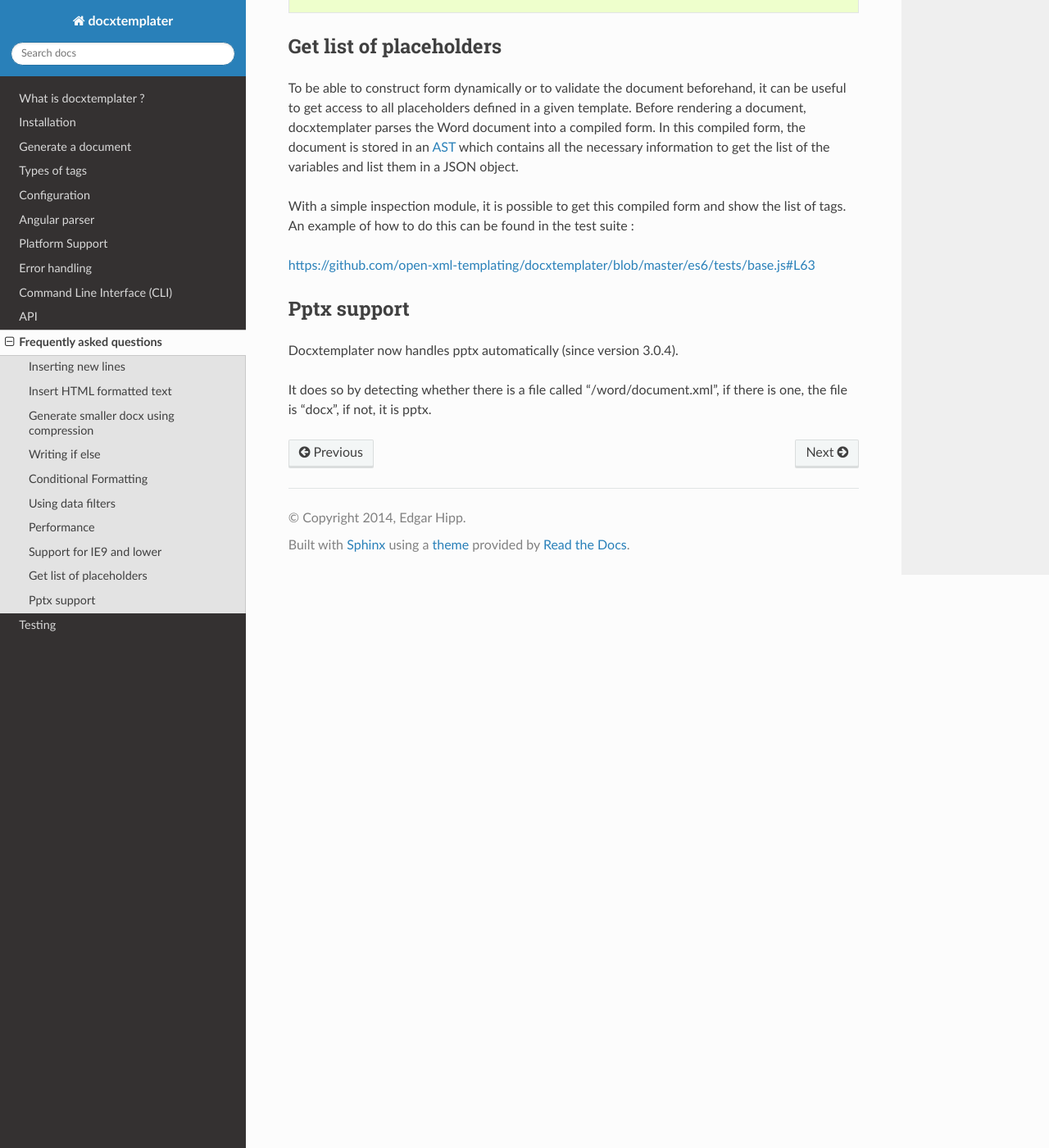
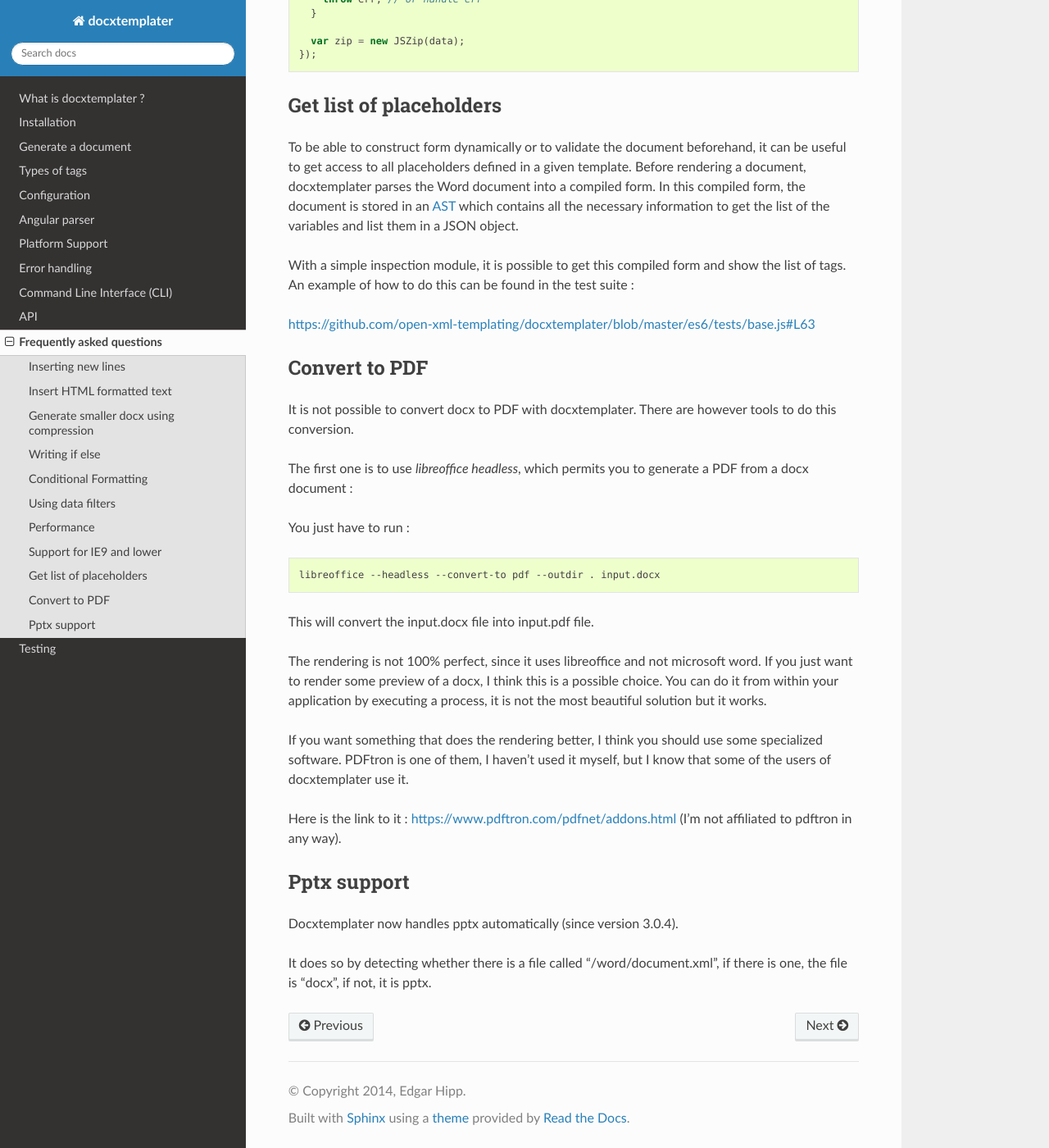
Before and after one commit to open-xml-templating/docxtemplater, a Sphinx documentation site: the page built from docs/source/faq.rst, in a window 1280 px wide and 1400 px high, scrolled down 2420 px. Shown: the whole window at 82% size. Built offline with Sphinx 7.4.7 and the Read the Docs theme 2.0.0, drawn with Linux system fonts in a browser that asks for light colours; some of the changed text lies outside the part shown.

Commit message:
Update FAQ

```diff
--- a/docs/source/faq.rst
+++ b/docs/source/faq.rst
@@ -103,7 +103,9 @@ See `angular parser`_ for comprehensive documentation
 Performance
 -----------
 
-Docxtemplater is quite fast, for a pretty complex 50 page document, it can generate 250 output of those documents in 44 seconds, which is about 180ms per document
+Docxtemplater is quite fast, for a pretty complex 50 page document, it can generate 250 output of those documents in 44 seconds, which is about 180ms per document.
+
+There is also an interesting blog article https://javascript-ninja.fr/ at https://javascript-ninja.fr/optimizing-speed-in-node-js/ that explains how I optimized loops in docxtemplater.
 
 Support for IE9 and lower
 -------------------------
@@ -136,11 +138,42 @@ document into a compiled form.  In this compiled form, the document is stored
 in an `AST`_ which contains all the necessary information to get the list of
 the variables and list them in a JSON object.
 
-With a simple inspection module, it is possible to get this compiled form and show the list of tags. An example of how to do this can be found in the test suite :
+With a simple inspection module, it is possible to get this compiled form and
+show the list of tags. An example of how to do this can be found in the test
+suite :
 
 https://github.com/open-xml-templating/docxtemplater/blob/master/es6/tests/base.js#L63
 
 .. _`AST`: https://en.wikipedia.org/wiki/Abstract_syntax_tree
+
+Convert to PDF
+--------------
+
+It is not possible to convert docx to PDF with docxtemplater. There are however
+tools to do this conversion.
+
+The first one is to use `libreoffice headless`, which permits you to generate a
+PDF from a docx document :
+
+You just have to run :
+
+.. code-block:: bash
+
+   libreoffice --headless --convert-to pdf --outdir . input.docx
+
+This will convert the input.docx file into input.pdf file.
+
+The rendering is not 100% perfect, since it uses libreoffice and not microsoft
+word.  If you just want to render some preview of a docx, I think this is a
+possible choice.  You can do it from within your application by executing a
+process, it is not the most beautiful solution but it works.
+
+If you want something that does the rendering better, I think you should use
+some specialized software. PDFtron is one of them, I haven't used it myself,
+but I know that some of the users of docxtemplater use it.
+
+Here is the link to it : https://www.pdftron.com/pdfnet/addons.html
+(I'm not affiliated to pdftron in any way).
 
 Pptx support
 ------------
```
